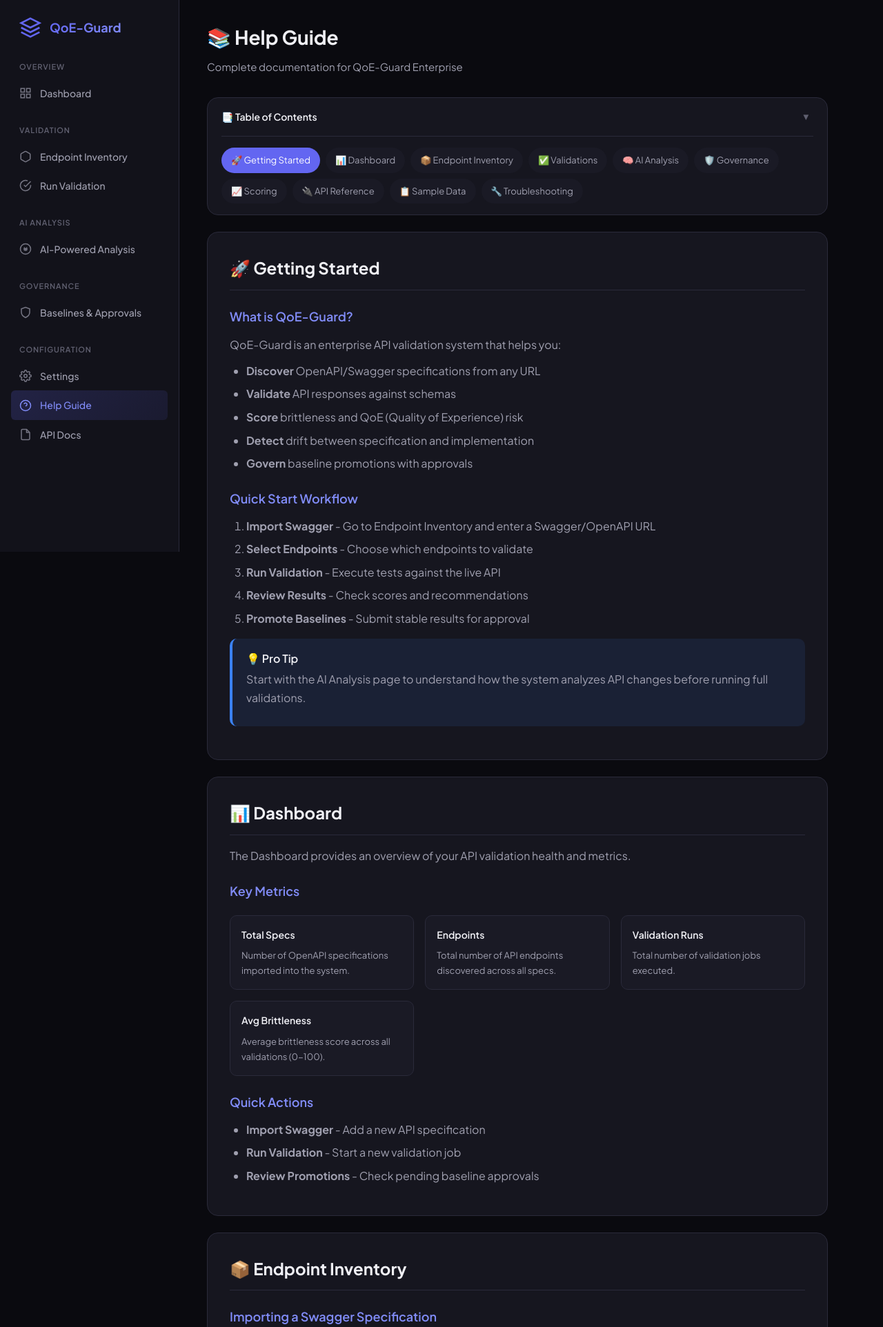
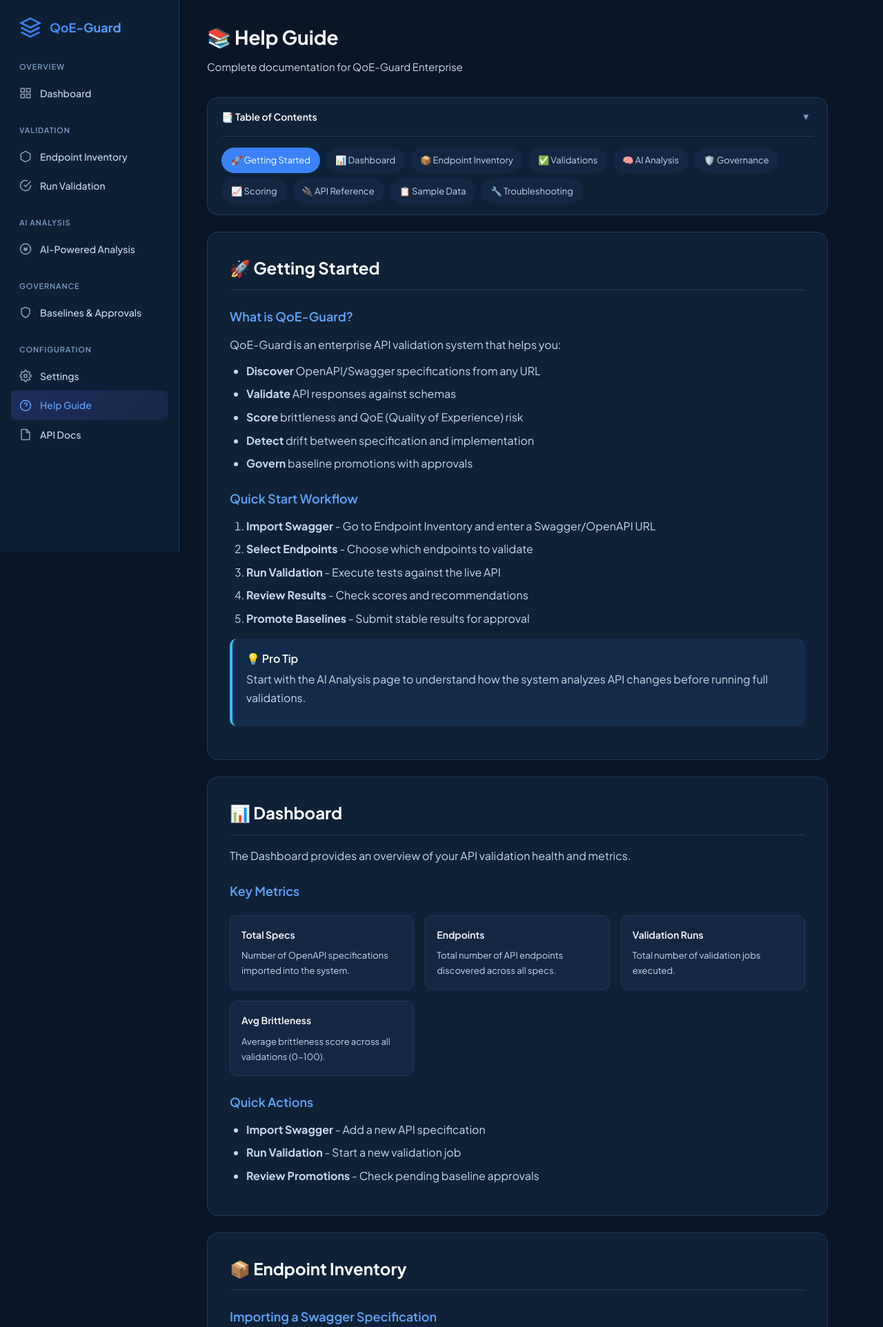
Before and after one commit to parthassamal/qoe-guard-patent-demo, a FastAPI app: page /help in a window 1280 px wide. Shown: the top 1924 px of the page at 69% size. Run offline with FastAPI, Linux system fonts and the light colour scheme.

Commit message:
Update color scheme to dark navy blue with white text contrast

```diff
--- a/qoe_guard/templates/base.html
+++ b/qoe_guard/templates/base.html
@@ -9,23 +9,26 @@
     <link href="https://fonts.googleapis.com/css2?family=JetBrains+Mono:wght@400;500;600&family=Plus+Jakarta+Sans:wght@400;500;600;700&display=swap" rel="stylesheet">
     <style>
         :root {
-            --bg-primary: #0a0a0f;
-            --bg-secondary: #12121a;
-            --bg-tertiary: #1a1a25;
-            --bg-card: #16161f;
-            --border-color: #2a2a3a;
-            --text-primary: #f0f0f5;
-            --text-secondary: #a0a0b0;
-            --text-muted: #606070;
-            --accent-primary: #6366f1;
-            --accent-secondary: #818cf8;
+            /* Dark Navy Blue Theme */
+            --bg-primary: #0a1628;
+            --bg-secondary: #0d1f35;
+            --bg-tertiary: #132743;
+            --bg-card: #0f2137;
+            --border-color: #1e3a5f;
+            /* White/Light Text for Contrast */
+            --text-primary: #ffffff;
+            --text-secondary: #c8d9ec;
+            --text-muted: #7a9cc6;
+            /* Accent Colors */
+            --accent-primary: #3b82f6;
+            --accent-secondary: #60a5fa;
             --accent-success: #10b981;
             --accent-warning: #f59e0b;
             --accent-danger: #ef4444;
-            --accent-info: #3b82f6;
+            --accent-info: #38bdf8;
             --font-sans: 'Plus Jakarta Sans', system-ui, sans-serif;
             --font-mono: 'JetBrains Mono', monospace;
-            --shadow-lg: 0 20px 40px rgba(0, 0, 0, 0.4);
+            --shadow-lg: 0 20px 40px rgba(0, 0, 0, 0.5);
             --radius-sm: 6px;
             --radius-md: 10px;
             --radius-lg: 16px;
@@ -232,13 +235,13 @@
         }
 
         .btn-primary {
-            background: linear-gradient(135deg, var(--accent-primary), #4f46e5);
+            background: linear-gradient(135deg, var(--accent-primary), #1e40af);
             color: white;
         }
 
         .btn-primary:hover {
             transform: translateY(-1px);
-            box-shadow: 0 4px 12px rgba(99, 102, 241, 0.4);
+            box-shadow: 0 4px 12px rgba(59, 130, 246, 0.4);
         }
 
         .btn-secondary {
```
Also changed, not shown: qoe_guard/templates/ai_analysis.html (+4 -4 lines), qoe_guard/templates/auth.html (+10 -10 lines).
